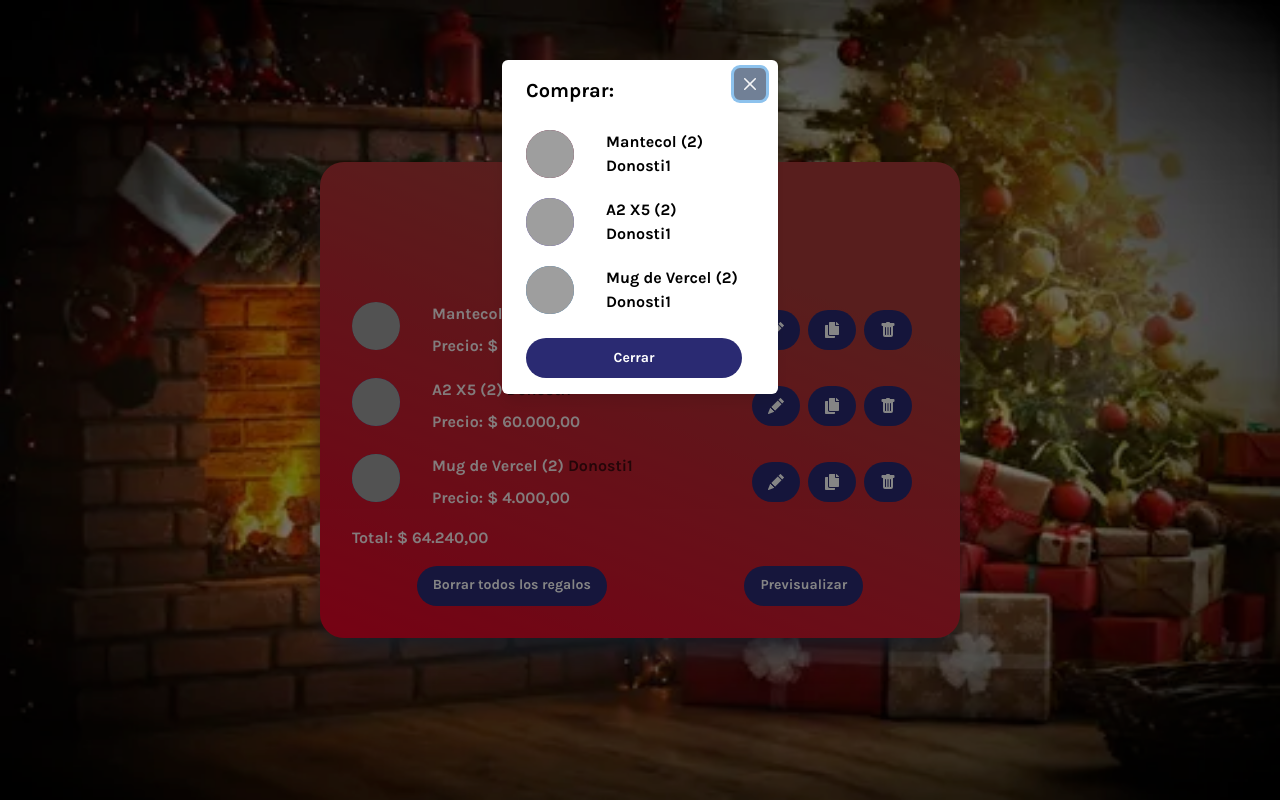
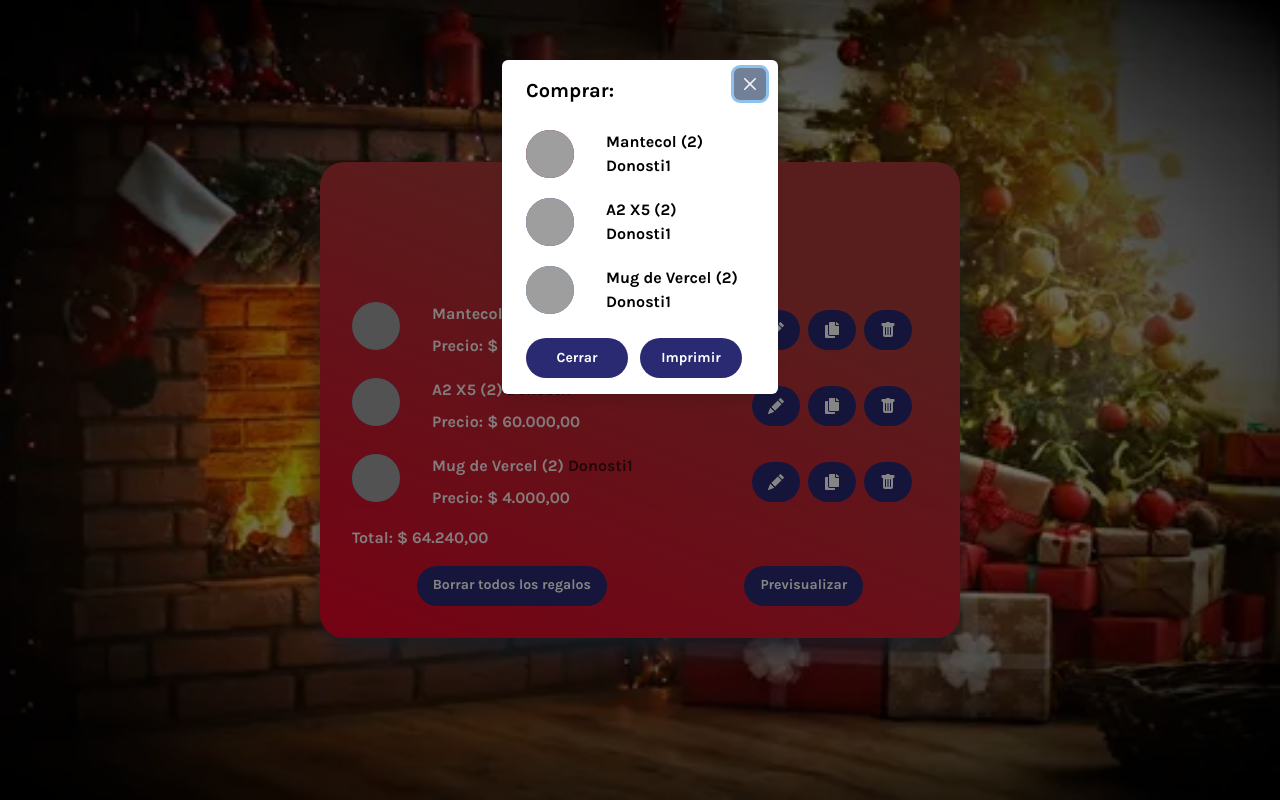
Before and after one commit to donosti1/adviency-v2, a React (Vite) app: page / in a window 1280 px wide. Both pictures are taken after a click on the button "Previsualizar". Built offline with nearby package versions, Linux system fonts and the light colour scheme; grey boxes are pictures that could not be loaded; a web font is replaced by a local one.

Commit message:
dia-21: print

```diff
--- a/src/app/components/BuyList.tsx
+++ b/src/app/components/BuyList.tsx
@@ -15,9 +15,13 @@ import {
 } from "@chakra-ui/react";
 import { Gift } from "../types";
 import { Users } from "../constants";
+import "./buyList.css";
 
 export default function BuyListModal({ gifts }: { gifts: Gift[] }) {
   const { isOpen, onOpen, onClose } = useDisclosure();
+  const print = () => {
+    window.print();
+  };
 
   return (
     <Stack>
@@ -68,9 +72,12 @@ export default function BuyListModal({ gifts }: { gifts: Gift[] }) {
             </Stack>
           </ModalBody>
 
-          <ModalFooter>
+          <ModalFooter id="modalFooter">
             <Button colorScheme="blue" flex={1} mr={3} onClick={onClose}>
               Cerrar
+            </Button>
+            <Button colorScheme="blue" flex={1} mr={3} onClick={print}>
+              Imprimir
             </Button>
           </ModalFooter>
         </ModalContent>
--- /dev/null
+++ b/src/app/components/buyList.css
@@ -0,0 +1,8 @@
+@media print {
+    #modalFooter  { display: none;}
+    .chakra-modal__content{
+        -webkit-box-shadow: none;
+        -moz-box-shadow:    none;
+        box-shadow:         none;
+    }
+}
```
